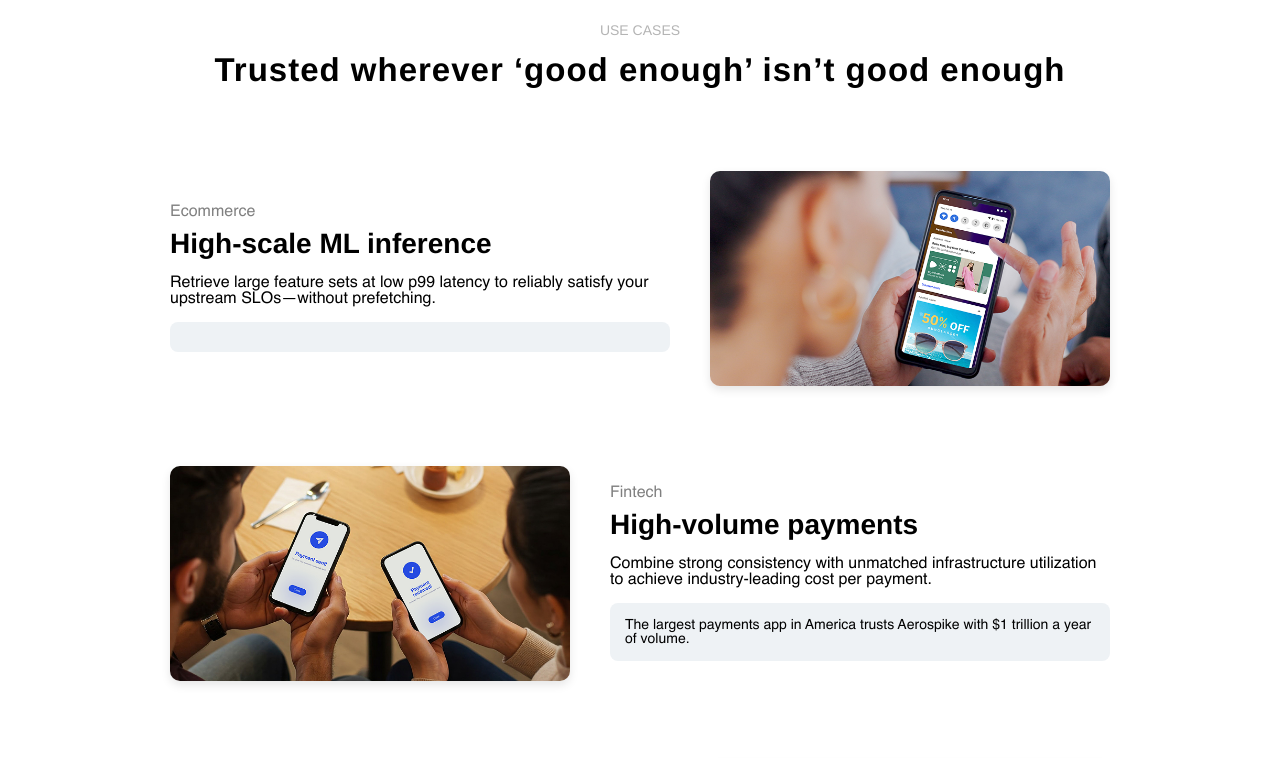
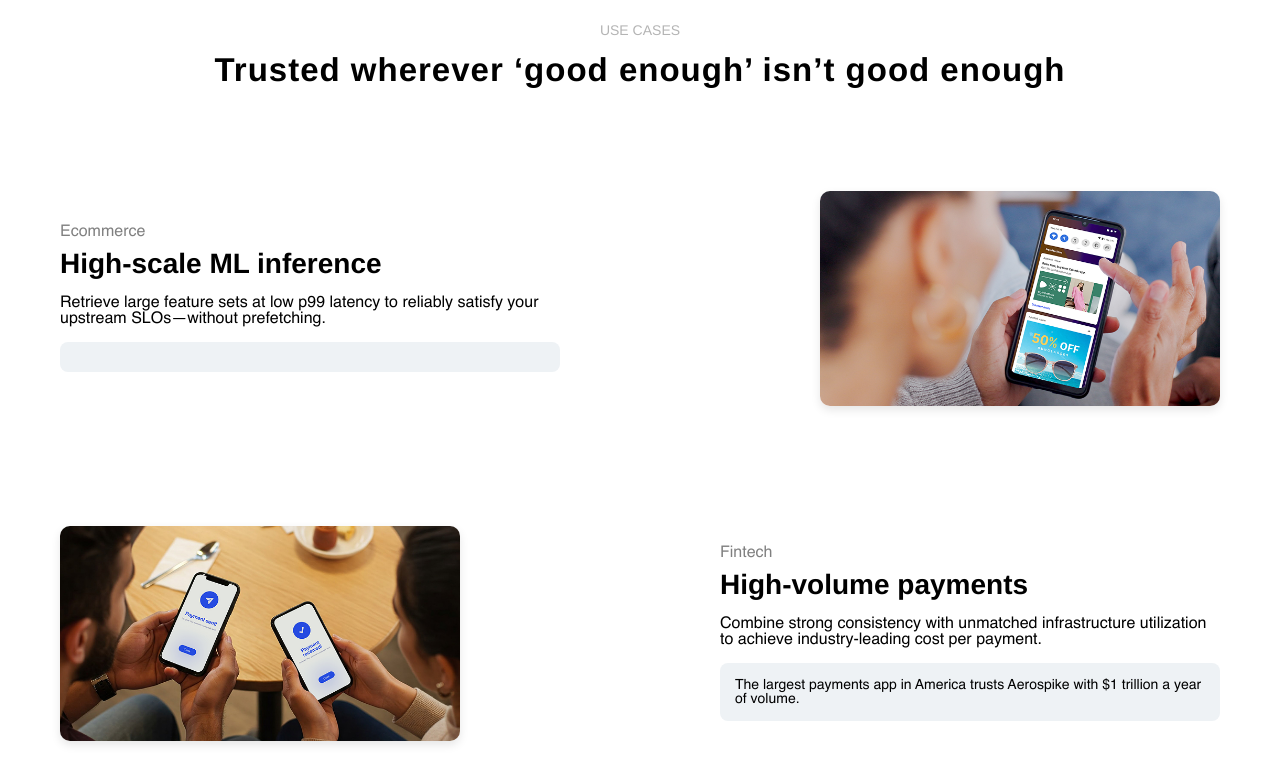
Before and after one commit to ab14702580/new-lending, a plain HTML site: page index.html in a window 1280 px wide. Shown: the part 3680-4438 px from the top of the page. Drawn offline with Linux system fonts and the light colour scheme.

```diff
--- a/styles.css
+++ b/styles.css
@@ -432,12 +432,14 @@
 }
 
 .section {
-  display: flex;
-  align-items: center;
-  justify-content: center;
-  padding: 40px;
-  gap: 40px;
-  flex-wrap: wrap;
+    display: flex;
+    align-items: center;
+    justify-content: space-between;
+    padding: 60px;
+    gap: 76px;
+    flex-wrap: wrap;
+    max-width: 1440px;
+    margin: auto;
 }
 
 .section-image {
```
Also changed, not shown: index.html (+1 -1 lines).
